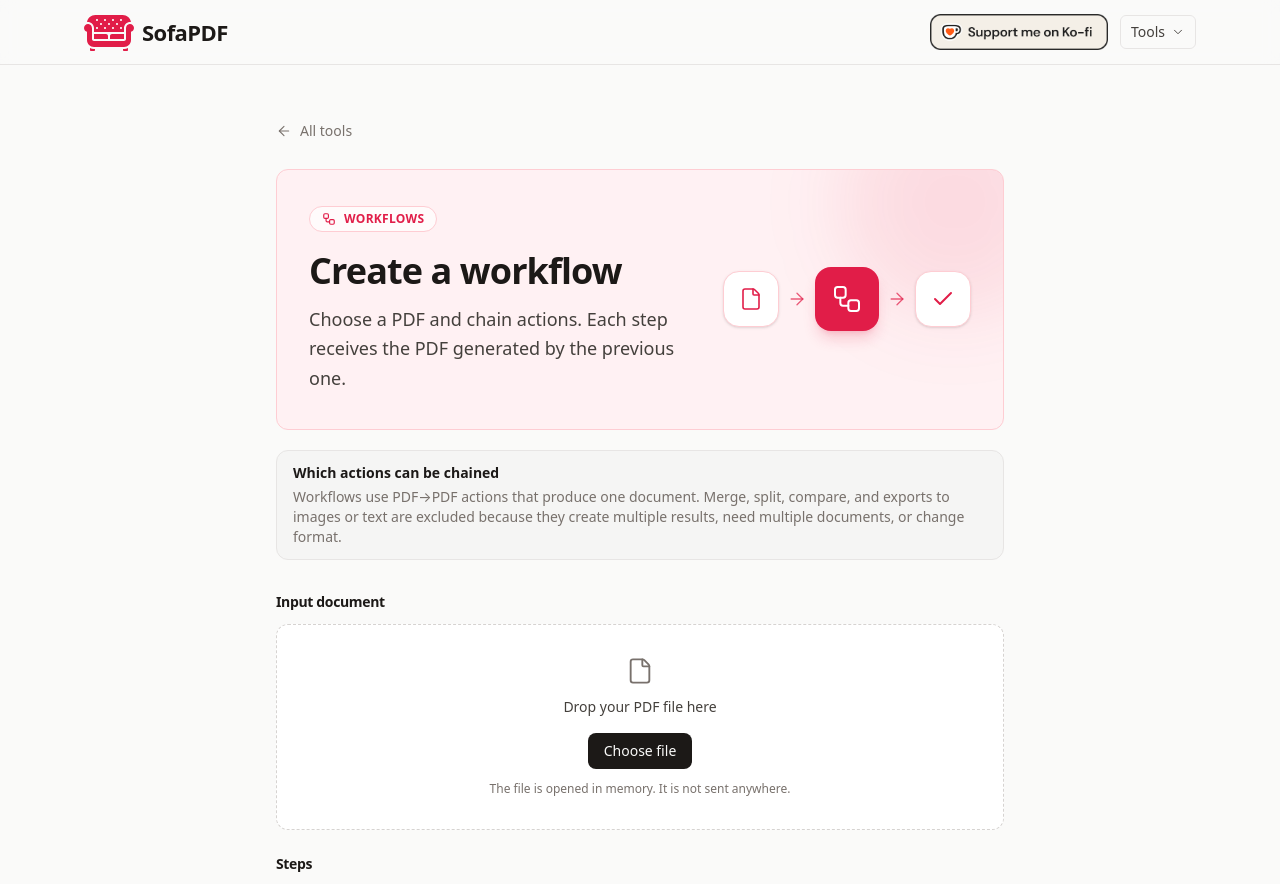
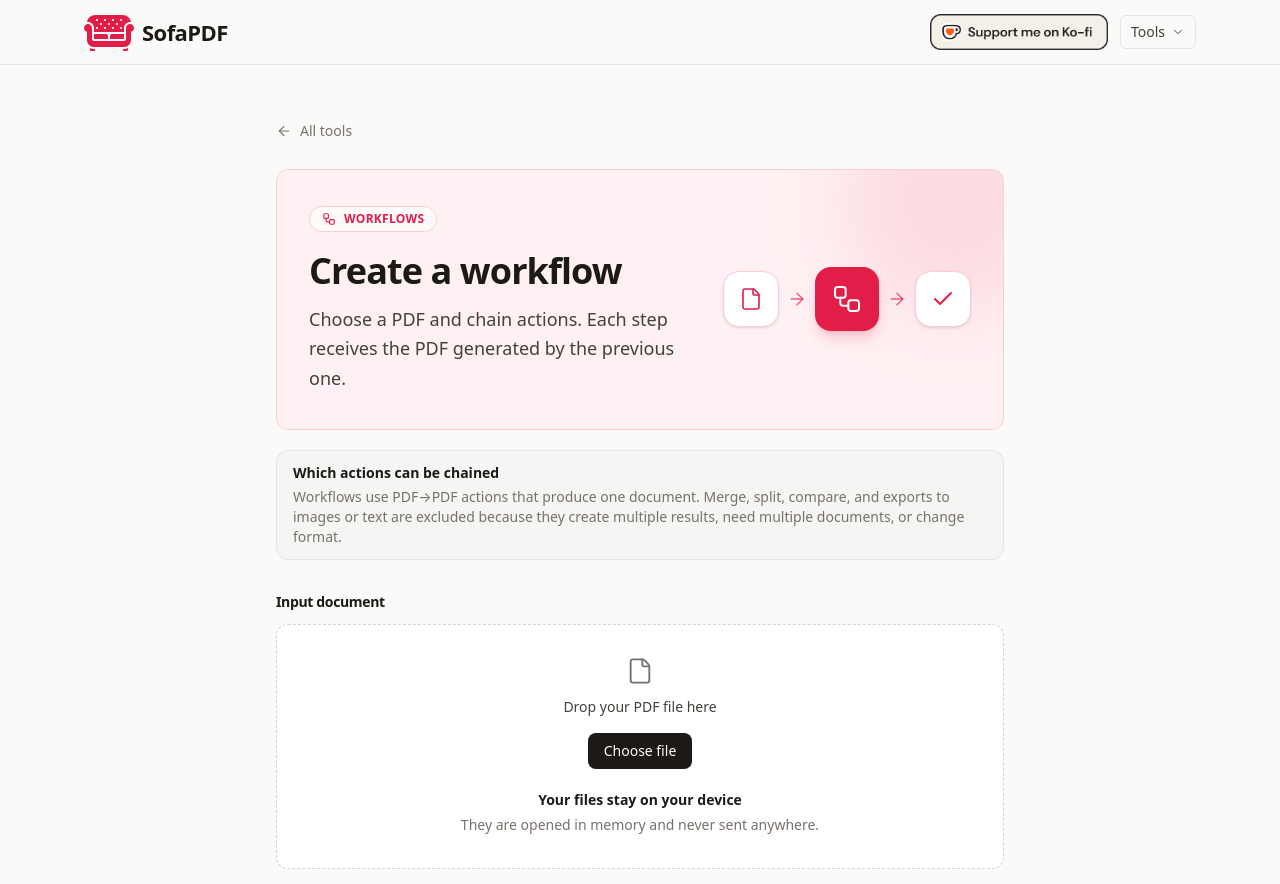
Before and after one commit to adgllorente/sofapdf, a React (Vite) app: page /workflow in a window 1280 px wide. Shown: the top 884 px of the page. Built offline with nearby package versions, Linux system fonts and the light colour scheme.

Commit message:
Add information text in file uploader

```diff
--- a/src/components/Dropzone.tsx
+++ b/src/components/Dropzone.tsx
@@ -72,7 +72,15 @@ export function Dropzone({ accept, acceptLabel, multiple, files, onChange, sorta
         >
           {multiple ? t.dropzone.pickMany : t.dropzone.pickOne}
         </button>
-        <p className="mt-3 text-xs text-muted">{t.dropzone.hint}</p>
+        <div
+          role="note"
+          className="mx-auto mt-5 max-w-md text-center"
+        >
+          <p className="text-sm leading-relaxed text-muted">
+            <strong className="font-semibold text-ink">{t.dropzone.hintTitle}</strong>
+            <span className="mt-0.5 block">{t.dropzone.hint}</span>
+          </p>
+        </div>
       </div>
 
       {files.length > 0 && (
--- a/src/i18n/locales/en.ts
+++ b/src/i18n/locales/en.ts
@@ -234,7 +234,8 @@ export const en: typeof es = {
     dragMany: 'Drop your {accept} files here',
     pickOne: 'Choose file',
     pickMany: 'Choose files',
-    hint: 'The file is opened in memory. It is not sent anywhere.',
+    hintTitle: 'Your files stay on your device',
+    hint: 'They are opened in memory and never sent anywhere.',
     up: 'Move up',
     down: 'Move down',
     remove: 'Remove {name}',
--- a/src/i18n/locales/es.ts
+++ b/src/i18n/locales/es.ts
@@ -238,7 +238,8 @@ export const es = {
     dragMany: 'Arrastra tus archivos {accept} aquí',
     pickOne: 'Seleccionar archivo',
     pickMany: 'Seleccionar archivos',
-    hint: 'El archivo se abre en memoria. No se envía a ninguna parte.',
+    hintTitle: 'Tus archivos no salen de tu dispositivo',
+    hint: 'Se abren en memoria. No se envían a ninguna parte.',
     up: 'Subir',
     down: 'Bajar',
     remove: 'Quitar {name}',
```
